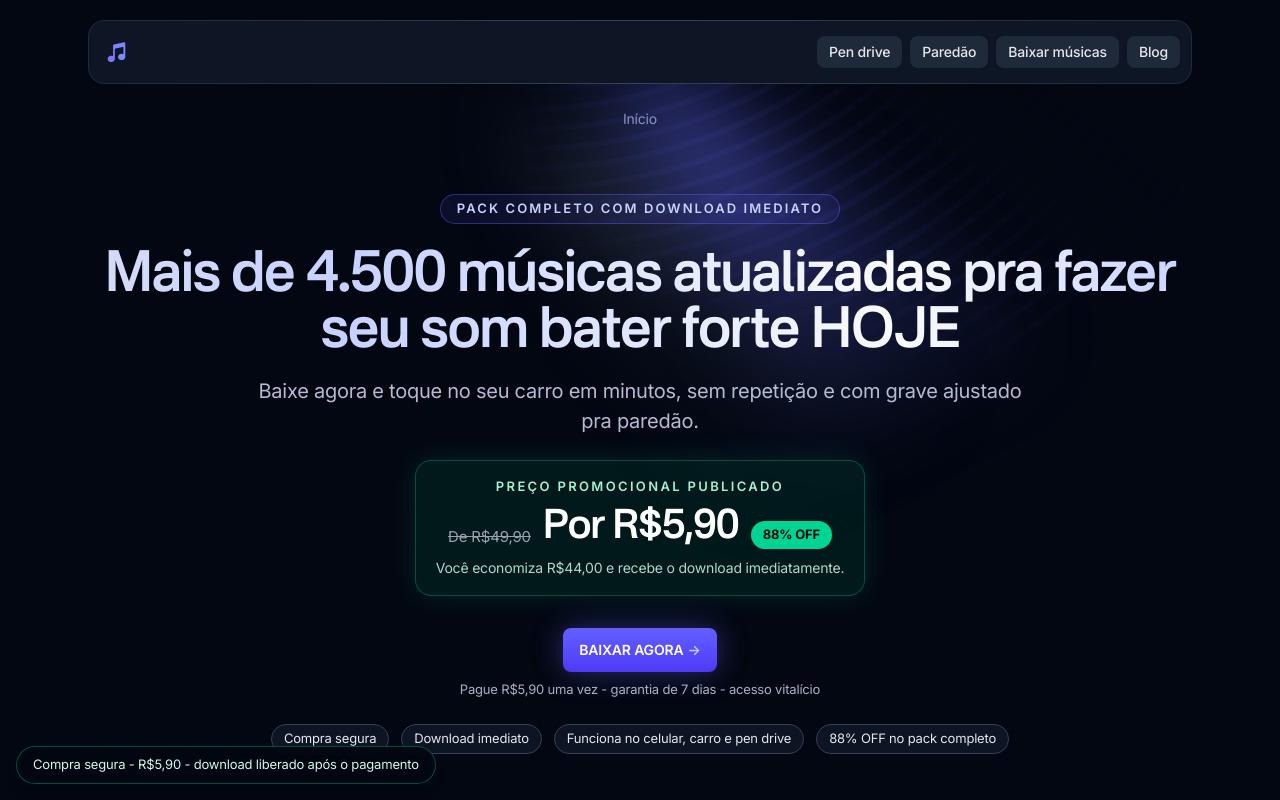
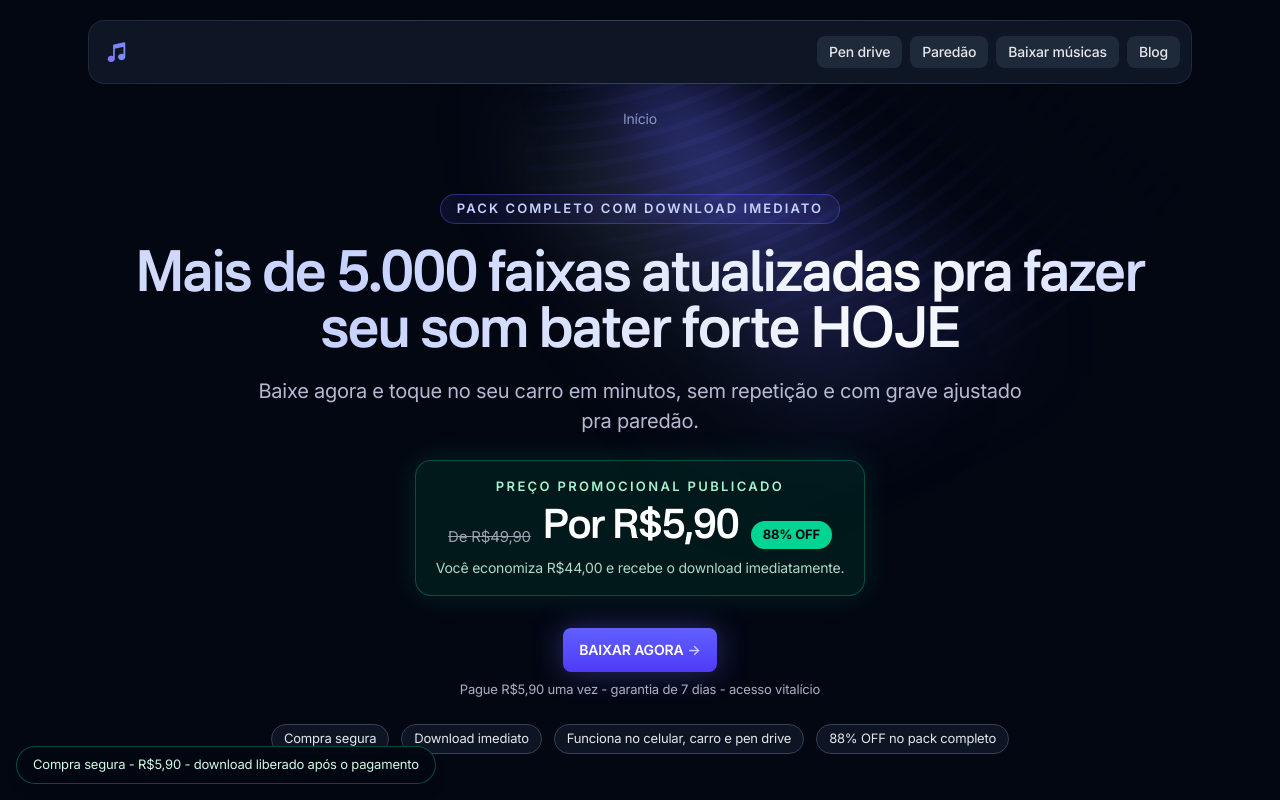
Before and after one commit to lukasdesousa/somderua, a Next.js app: page / in a window 1280 px wide. Shown: the top 800 px of the page. Built offline with nearby package versions, Linux system fonts and the light colour scheme; no server answers.

Commit message:
Alterando quantidade de músicas

```diff
--- a/app/(default)/page.tsx
+++ b/app/(default)/page.tsx
@@ -17,7 +17,7 @@ export const revalidate = 3600;
 
 const packHighlights = [
   {
-    title: "Mais de 4.500 músicas",
+    title: "Mais de 5.000 faixas",
     text: "Repertório pronto para carro, pen drive, caixa de som e paredão, com variedade para tocar por horas.",
   },
   {
@@ -52,7 +52,7 @@ const homeFaqs = [
   {
     question: "O que vem no Pack Som de Rua?",
     answer:
-      "Um repertório com mais de 4.500 músicas organizado em pastas para pen drive, carro, caixa de som e paredão.",
+      "Um repertório com mais de 5.000 faixas, organizado em pastas para pen drive, carro, caixa de som e paredão.",
   },
   {
     question: "O download é liberado na hora?",
--- a/components/cta.tsx
+++ b/components/cta.tsx
@@ -7,7 +7,7 @@ import { offerPriceLabels } from "@/lib/pricing";
 const conversionHooks = [
   "Liberação automática após o pagamento",
   `Economia de ${offerPriceLabels.savings} no preço atual`,
-  "Mais de 4.500 músicas para carro, pen drive e paredão",
+  "Mais de 5.000 faixas para carro, pen drive e paredão",
 ];
 
 export default function Cta() {
--- a/components/form.tsx
+++ b/components/form.tsx
@@ -62,7 +62,7 @@ export default function Form() {
               <div className="mt-3 flex items-start justify-between gap-4 text-sm">
                 <div>
                   <p className="font-medium text-indigo-100">Pack Som de Rua</p>
-                  <p className="text-indigo-100/65">+4.500 músicas com acesso vitalício</p>
+                  <p className="text-indigo-100/65">+5.000 faixas com acesso vitalício</p>
                 </div>
                 <div className="text-right">
                   <p className="text-gray-500 line-through">{offerPriceLabels.original}</p>
--- a/components/hero-home.tsx
+++ b/components/hero-home.tsx
@@ -24,7 +24,7 @@ export default function HeroHome() {
               className="mt-6 animate-[gradient_6s_linear_infinite] bg-[linear-gradient(to_right,var(--color-gray-200),var(--color-indigo-200),var(--color-gray-50),var(--color-indigo-300),var(--color-gray-200))] bg-[length:200%_auto] bg-clip-text pb-4 font-nacelle text-4xl font-semibold text-transparent md:text-5xl"
               data-aos="fade-up"
             >
-              Mais de 4.500 músicas atualizadas pra fazer seu som bater forte HOJE
+              Mais de 5.000 faixas atualizadas pra fazer seu som bater forte HOJE
             </h1>
             <div className="mx-auto max-w-3xl">
               <p className="mb-6 text-lg text-indigo-100/80 md:text-xl" data-aos="fade-up" data-aos-delay={200}>
--- a/lib/pricing.ts
+++ b/lib/pricing.ts
@@ -1,6 +1,6 @@
 export const offerPricing = {
   productName: "Pack Som de Rua",
-  productDescription: "Pack com mais de 4.500 músicas atualizadas para carro, pen drive e paredão.",
+  productDescription: "Pack com mais de 5.000 faixas atualizadas para carro, pen drive e paredão.",
   originalPrice: 49.9,
   currentPrice: 5.9,
   currency: "BRL",
--- a/lib/seo/schema.ts
+++ b/lib/seo/schema.ts
@@ -44,7 +44,7 @@ export function productOfferSchema({
   currency,
   productPath = "/",
   offerPath = productPath,
-  image = absoluteUrl("/images/pack-16gb-4500.png"),
+  image = absoluteUrl("/images/pack-16gb-5000.png"),
 }: {
   name: string;
   description: string;
```
Also changed, not shown: public/images/pack-16gb-5000.png (renamed from public/images/pack-16gb-4500.png).
